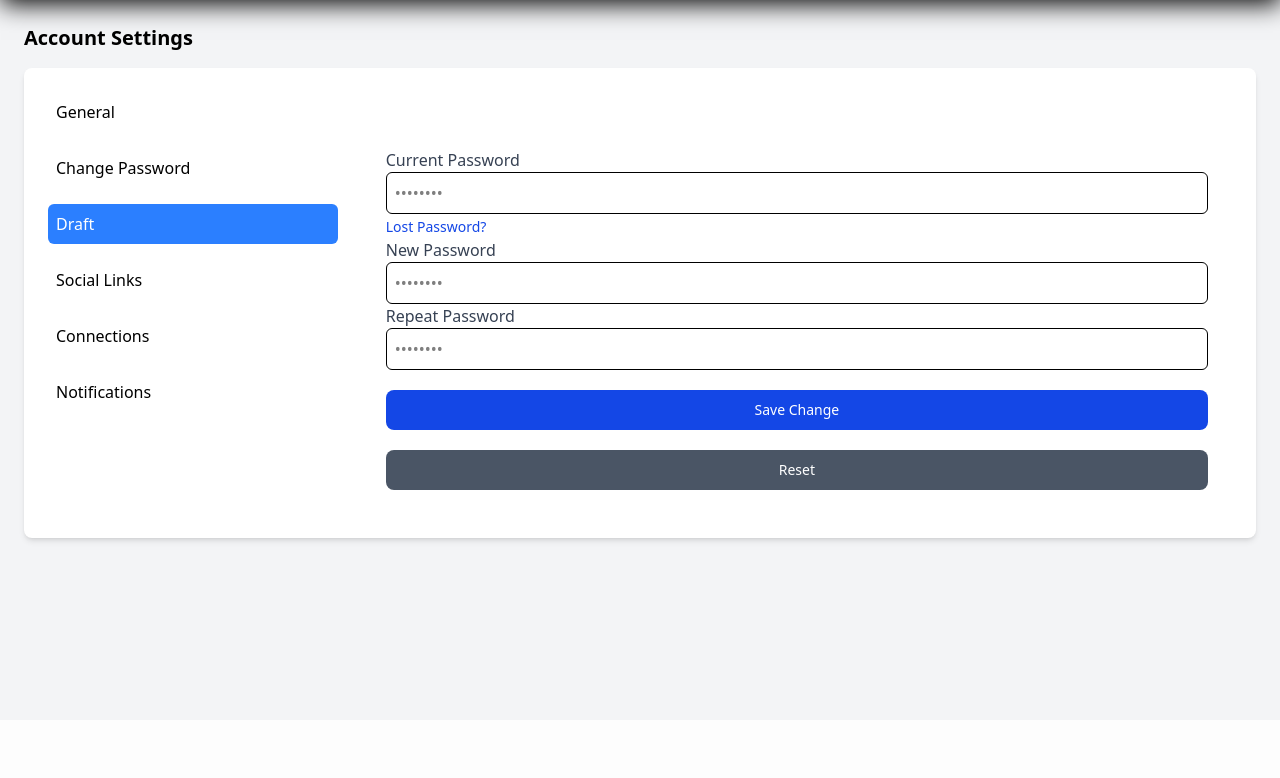
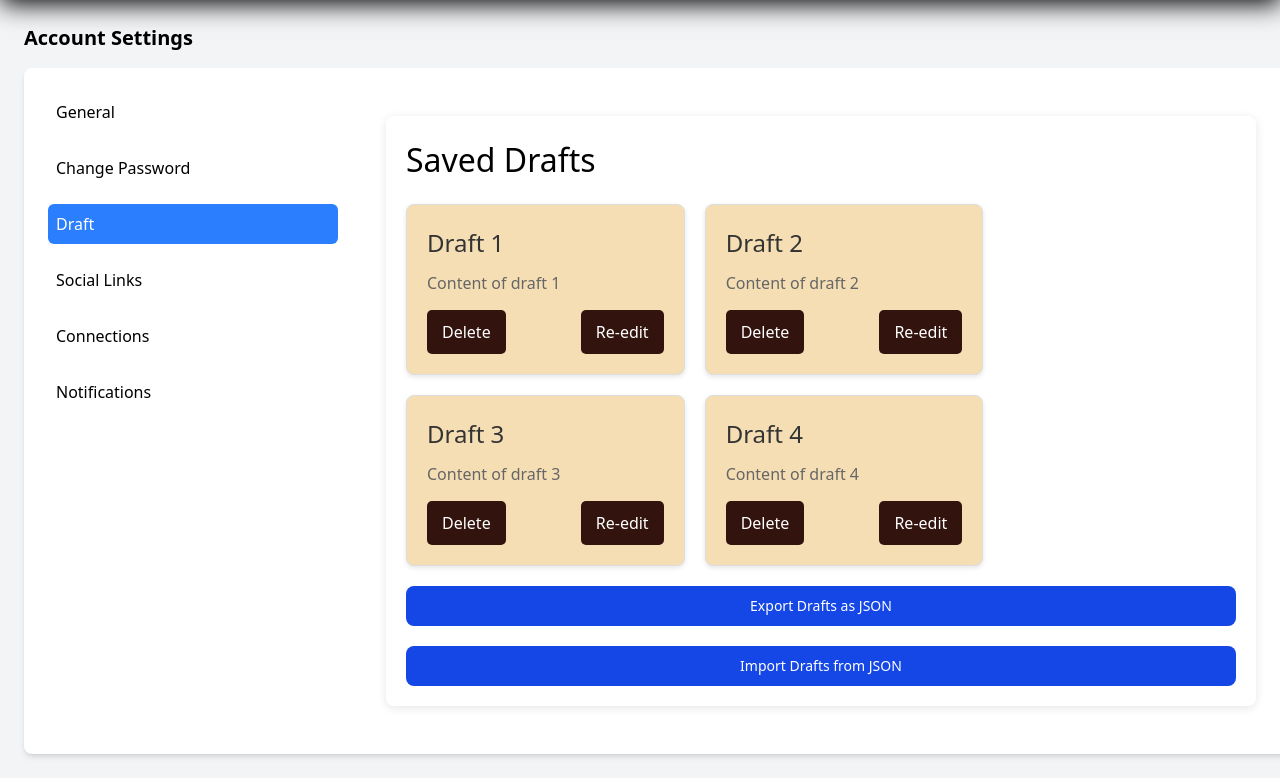
Before and after one commit to mukund58/Wireframe-tool, a PHP site: page /wireframe/draft.html in a window 1280 px wide; the page is wider, and only the part inside the window is pictured. Shown: the part 80-858 px from the top of that part. Before the commit the page ends 625 px from the top of that part, so only its background shows below. Run offline with PHP 8.4, Linux system fonts and the light colour scheme; some web fonts are replaced.

Commit message:
add draft

```diff
--- a/public/wireframe/draft.html
+++ b/public/wireframe/draft.html
@@ -6,7 +6,8 @@
     <title>Profile </title>
     <link href="../assets/css/tailwindstyles.css" rel="stylesheet">
     <link rel="icon" type="image/png" href="../uploads/white-logo.png"  >
-
+    <link rel="stylesheet" href="../assets/css/utilities.css">
+        <link rel="stylesheet" href="../assets/css/dashboard.css">
     <link href='https://unpkg.com/boxicons@2.1.4/css/boxicons.min.css' rel='stylesheet'>
 </head>
 <body class="bg-gray-100">
@@ -35,42 +36,28 @@
                     <a class="block p-2 hover:bg-gray-200 rounded-md" href="#account-notifications">Notifications</a>
                 </div>
             </div>
-            <div class="md:w-3/4 w-full p-6">
+            <div class=" md:w-3/4 w-full p-6 ">
                 <div id="account-general">
 
-                    <hr class="border-none my-4">
-                    <div class="space-y-4">
-                        <form >
 
-                            <div>
-                                <label class="block text-gray-700">Current Password</label>
-                                <input type="password" class="w-full p-2 border rounded-md" placeholder="••••••••">
+
+                        <div class="dashboard-content ">
+                            <h2>Saved Drafts</h2>
+                            <div class="drafts-container">
+                                <!-- Drafts will be dynamically loaded here -->
+                            </div>
+                            <div class="export-import-buttons">
+                                <button id="export-drafts-btn" class="w-full my-5 text-white bg-blue-700 hover:bg-blue-800 focus:ring-4 focus:ring-blue-300 font-medium rounded-lg text-sm px-5 py-2.5 text-center cursor-pointer">Export Drafts as JSON</button>
+                                <button id="import-drafts-btn"class="w-full  text-white bg-blue-700 hover:bg-blue-800 focus:ring-4 focus:ring-blue-300 font-medium rounded-lg text-sm px-5 py-2.5 text-center cursor-pointer" >Import Drafts from JSON</button>
+                                <input type="file" id="import-drafts-input" accept="application/json" style="display: none;">
+                            </div>
                         </div>
-                        <div>
-                            <a href="#" class="text-sm text-blue-700 hover:underline dark:text-blue-500">Lost
-                                Password?</a>
-                        </div>
-                        <div>
-                            <label class="block text-gray-700">New Password</label>
-                            <input type="password" class="w-full p-2 border rounded-md" placeholder="••••••••">
-                        </div>
-                        <div>
-                            <label class="block text-gray-700">Repeat Password</label>
-                            <input type="password" class="w-full p-2 border rounded-md" placeholder="••••••••">
-                        <div>
-                            <button type="submit"
-                            class="w-full my-5 text-white bg-blue-700 hover:bg-blue-800 focus:ring-4 focus:ring-blue-300 font-medium rounded-lg text-sm px-5 py-2.5 text-center cursor-pointer ">Save Change</button>
-                        </div>
-                        <div>
-                            <button type="reset"
-                            class="w-full  text-white bg-gray-600 hover:bg-red-500 cursor-pointer focus:ring-4 focus:ring-blue-300 font-medium rounded-lg text-sm  py-2.5 text-center  ">Reset</button>
-                        </div>
-                    </form>
-                    </div>
+
                 </div>
             </div>
         </div>
     </div>
     <script src="../assets/js/setting.js"></script>
+    <script src="../assets/js/dashboard.js"></script>
 </body>
 </html>
```
Also changed, not shown: public/assets/css/dashboard.css, public/assets/css/tailwindstyles.css.
